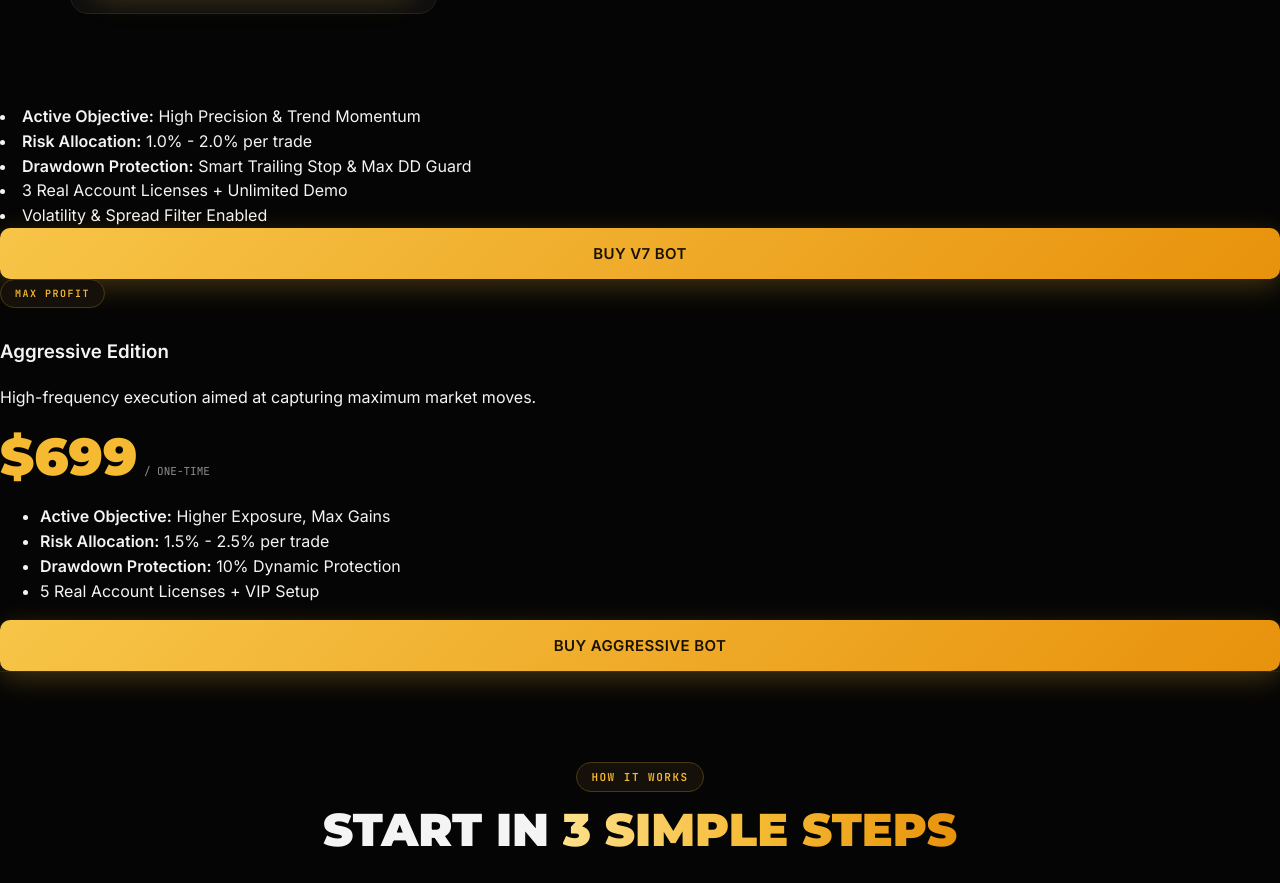
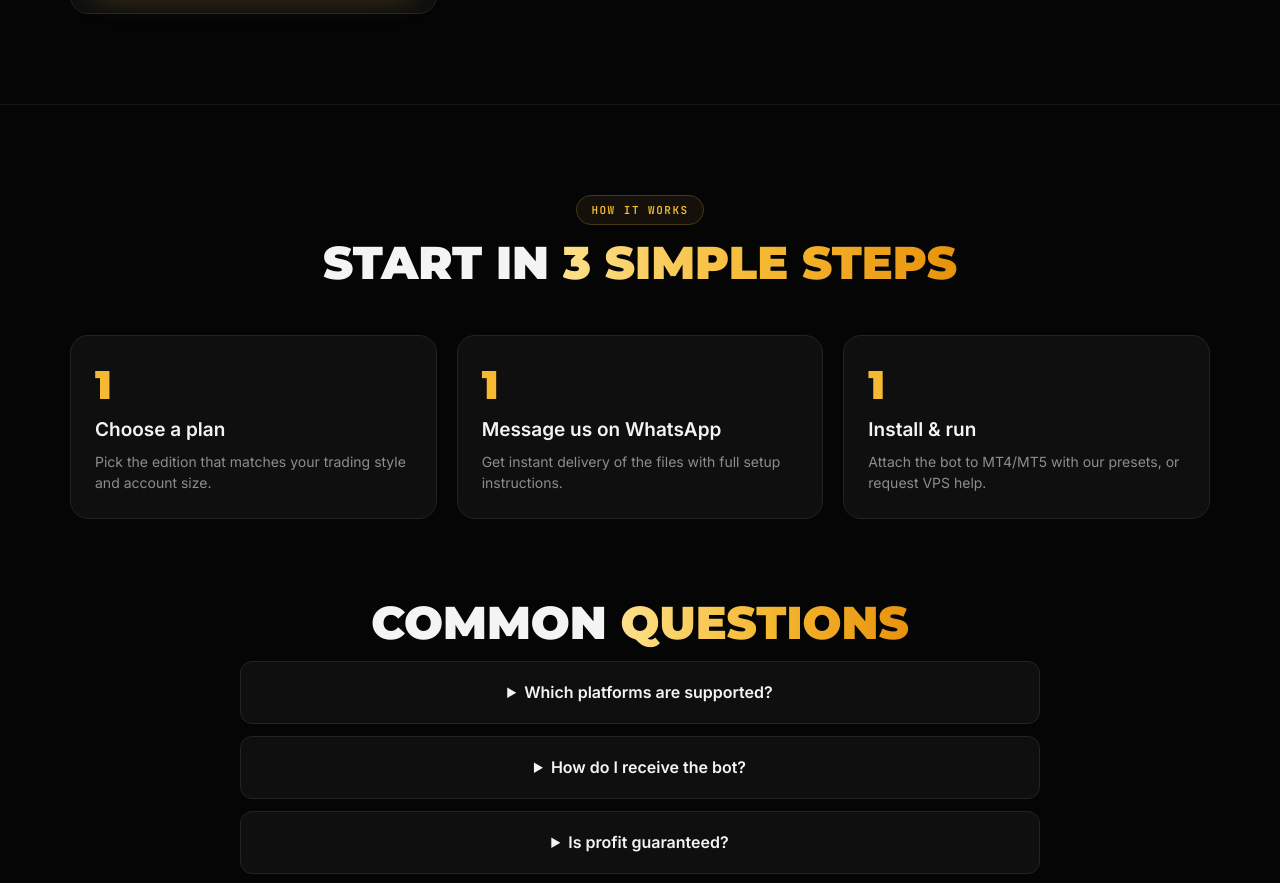
Before and after one commit to umair4283/final-capital-edge, a plain HTML site: page index.html in a window 1280 px wide. Shown: the part 4093-4976 px from the top of the page. Drawn offline with Linux system fonts and the light colour scheme.

Commit message:
Update index.html

```diff
--- a/index.html
+++ b/index.html
@@ -215,26 +215,6 @@ nav{position:absolute;top:72px;left:0;right:0;background:#080808;border-bottom:1
     </div>
   </div>
 </section>
-    <li><b>Active Objective:</b> High Precision & Trend Momentum</li>
-    <li><b>Risk Allocation:</b> 1.0% - 2.0% per trade</li>
-    <li><b>Drawdown Protection:</b> Smart Trailing Stop & Max DD Guard</li>
-    <li>3 Real Account Licenses + Unlimited Demo</li>
-    <li>Volatility & Spread Filter Enabled</li>
-  </ul>
-  <a class="btn wa" href="#" style="width:100%;text-align:center">Buy V7 Bot</a>
-</div>
-       <span class="pill" style="font-size:10px;margin-bottom:10px;color:var(--gold)">MAX PROFIT</span>
-        <h3>Aggressive Edition</h3>
-        <p>High-frequency execution aimed at capturing maximum market moves.</p>
-        <div class="price">$699<small> / ONE-TIME</small></div>
-        <ul>
-          <li><b>Active Objective:</b> Higher Exposure, Max Gains</li>
-          <li><b>Risk Allocation:</b> 1.5% - 2.5% per trade</li>
-          <li><b>Drawdown Protection:</b> 10% Dynamic Protection</li>
-          <li>5 Real Account Licenses + VIP Setup</li>
-        </ul>
-        <a class="btn wa" href="#" style="width:100%;text-align:center">Buy Aggressive Bot</a>
-      </div>
 
     </div>
   </div>
```
